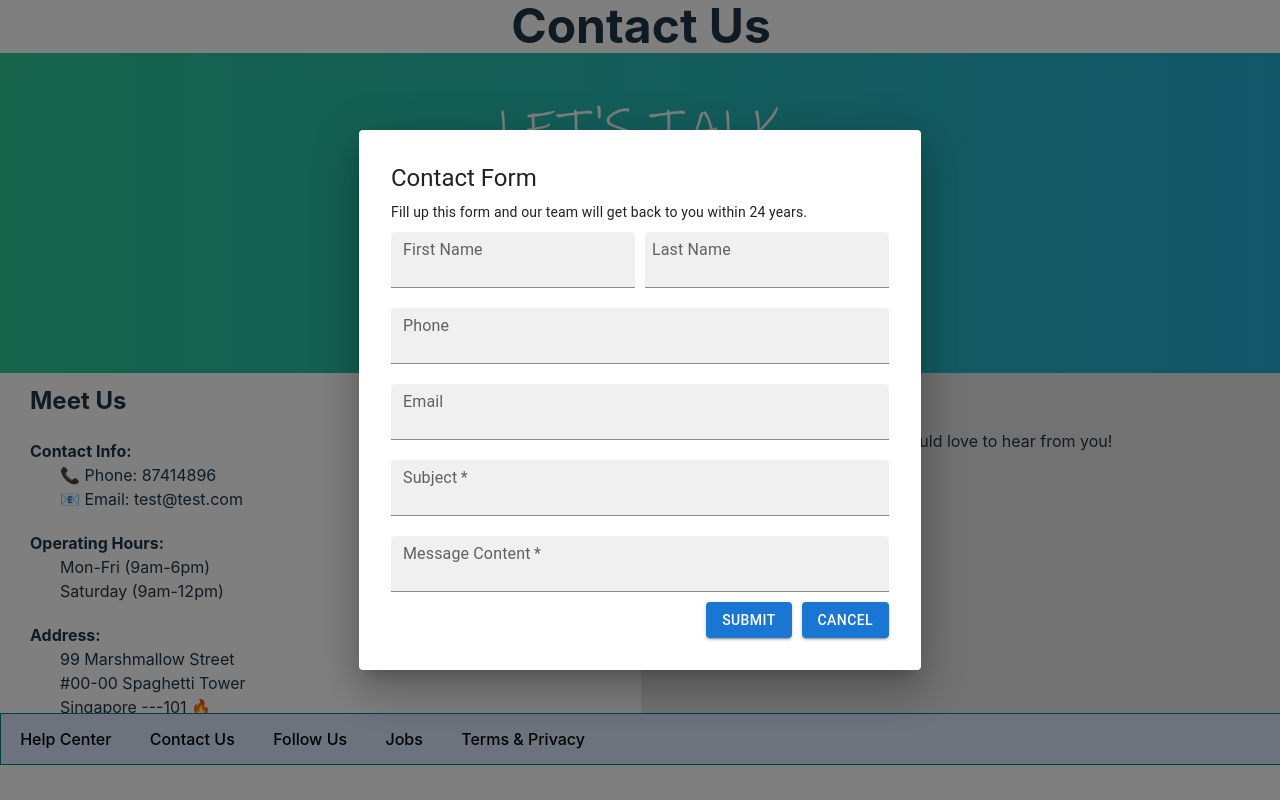
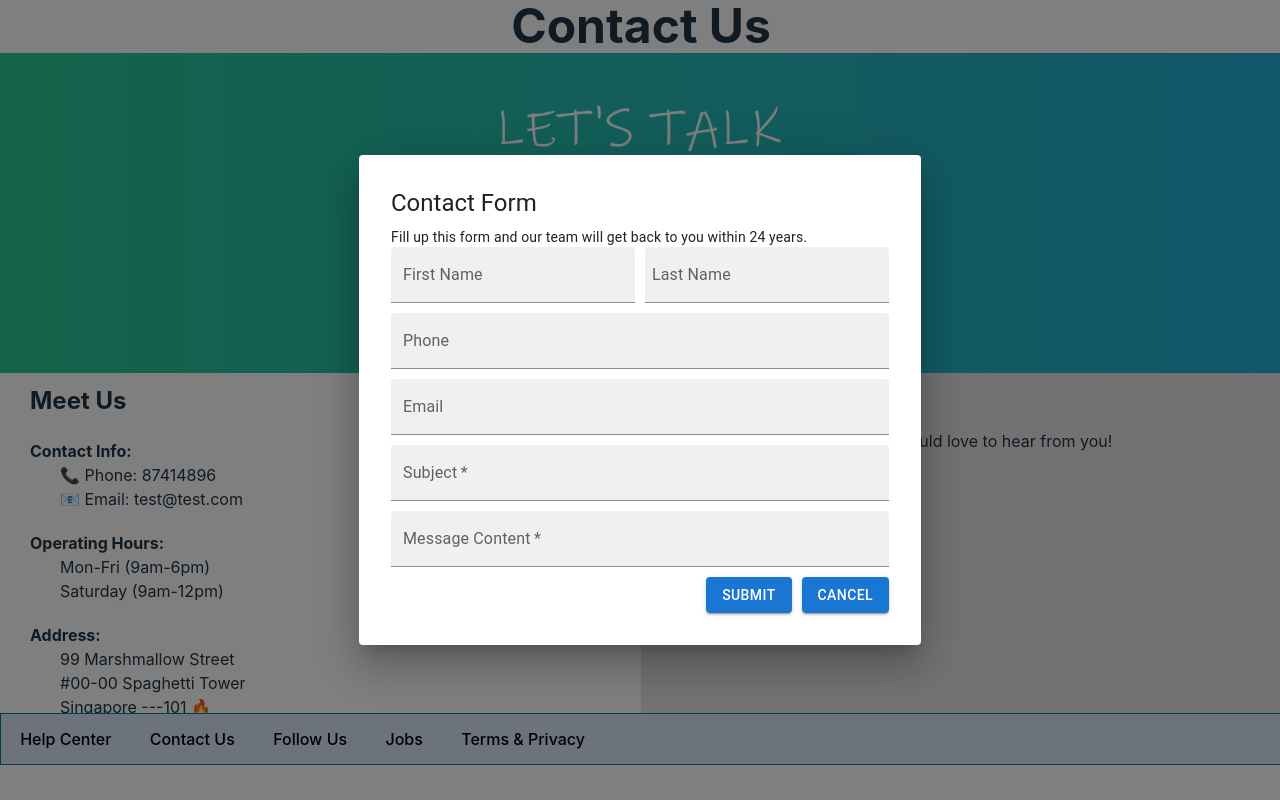
Before and after one commit to ntu-se7-grp3/garang-guni, a React (Vite) app: page /contact in a window 1280 px wide. Both pictures are taken after a click on the button "Contact us". Built offline with nearby package versions, Linux system fonts and the light colour scheme.

Commit message:
Fix ContactForm as it was constantly rerendering and Add validation.
Removed StyledTextField as it was causing the textfield to rerender everytime
there is a state change. Removed all the relavant things to bypass the focus
issue caused by this. Add validation and relavant messages.

```diff
--- a/src/components/ContactForm.jsx
+++ b/src/components/ContactForm.jsx
@@ -1,6 +1,6 @@
-import { useState, useRef, useEffect } from "react";
-import Joi from "joi-browser"
-import { Button, styled, TextField, Typography } from "@mui/material";
+import { useState } from "react";
+import Joi from "joi-browser";
+import { Alert, Button, TextField, Typography } from "@mui/material";
 
 import styles from "./ContactForm.module.css";
 
@@ -10,28 +10,40 @@ const initFormState = {
   phone: "",
   email: "",
   subject: "",
-  messageBody: ""
+  messageBody: "",
 };
 
 const schema = {
-  firstName: Joi.string().min(1).max(60),
-  lastName: Joi.string().min(1).max(60),
-  phone: Joi.string().regex(/^[0-9]{8}$/),
-  email: Joi.string().email(),
+  firstName:
+  Joi.string().min(1).max(60)
+  .regex(/^[a-zA-Z]+$/).empty(''),
+  lastName: Joi.string().min(1).max(60)
+  .regex(/^[a-zA-Z]+$/).empty(''),
+  phone: Joi.string().regex(/^[0-9]{8}$/).empty(''),
+  email: Joi.string().email().empty(''),
   subject: Joi.string().min(1).required(),
-  messageBody: Joi.string().min(1).required()
+  messageBody: Joi.string().min(1).required(),
 };
 
-function ContactForm({ handleClose=()=>{} } ) {
+const cFrmErrorMessage =  {
+  firstNameError: "Invalid first name! Please enter a valid name. (Alpha only)",
+  lastNameError: "Invalid last name! Please enter a valid name. (Alpha only)",
+  phoneError: "Invalid phone number! Please enter a valid phone. (8 Digits)",
+  emailError: "Invalid email! Plesae enter a valid Email address.",
+  subjectError: "Please enter a subject.",
+  messageBodyError: "Please enter a message."
+};
+
+const MISSING_REQUIRED_FIELD_FROM_FIELD = "Missing one of the required field";
+
+const getTextInBrackets = (str) => {
+  const re = /\[(.*?)\]$/
+  return re.exec(str);
+}
+
+function ContactForm({ handleClose = () => {} }) {
   const [form, setForm] = useState(initFormState);
-  const [currentFocus, setCurrentFocus] = useState("");
-  const [error, setError] = useState({});
-
-  const inpRef = useRef("");
-
-  useEffect(() => {
-    if (inpRef.current !== "") inpRef.current.focus();
-   },[form]);
+  const [errors, setErrors] = useState({});
 
   const handleOnChange = (e) => {
     const { name, value } = e.target;
@@ -39,12 +51,12 @@ function ContactForm({ handleClose=()=>{} } ) {
       return {
         ...prevForm,
         [name]: value,
-      }
+      };
     });
 
     const errorMessage = validate(e);
-    setError((error) => {
-      const newError = {...error};
+    setErrors((errors) => {
+      const newError = { ...errors };
       if (errorMessage) {
         newError[name] = errorMessage;
       } else {
@@ -70,108 +82,138 @@ function ContactForm({ handleClose=()=>{} } ) {
 
   const handleOnSubmit = (e) => {
     e.preventDefault();
-    const allSchema = Joi.object(schema).or("firstName","lastName").or("email","phone");
+    const allSchema = Joi.object(schema)
+                          .or("firstName", "lastName")
+                          .or("email", "phone");
     const result = Joi.validate(form, allSchema, { abortEarly: false });
 
     const { error } = result;
-    console.log(error);
 
-    if(!error) {
+    if (!error) {
       // Call the api after the api is created.
       alert("Success");
     } else {
       const errorData = error.details.reduce((acc, curItem) => {
-        const name = curItem.path[0];
+        const name = curItem.path[0] ? curItem.path[0] : MISSING_REQUIRED_FIELD_FROM_FIELD;
         const message = curItem.message;
         const updatedMessage = acc[name] ? acc[name] + "," + message : message;
         acc[name] = updatedMessage;
 
         return acc;
-      },{});
+      }, {});
 
-      setError(errorData);
+      setErrors(errorData);
     }
   };
 
-  const StyledTextField = styled(TextField)(({ theme }) => ({
-    width: "100%",
-    padding: "10px 0px 10px 0px"
-  }));
+  const printErrorMessage = (errors) => {
+    const readableErrorsForUsers = Object.entries(errors).map(item => {
+      switch(item[0]) {
+        case "firstName":
+          return <p>{cFrmErrorMessage.firstNameError}</p>;
+        case "lastName":
+          return <p>{cFrmErrorMessage.lastNameError}</p>;
+        case "phone":
+          return <p>{cFrmErrorMessage.phoneError}</p>;
+        case "email":
+          return <p>{cFrmErrorMessage.emailError}</p>;
+        case "subject":
+          return <p>{cFrmErrorMessage.subjectError}</p>;
+        case "messageBody":
+          return <p>{cFrmErrorMessage.messageBodyError}</p>;
+        case MISSING_REQUIRED_FIELD_FROM_FIELD:
+          return item[1].split("value")
+                        .fiter(match => match)
+                        .map((error,i) =>
+                             <p key={i}>{getTextInBrackets(error)}</p>);
+        default:
+          throw new Error('Unknown Error has been caught in printErrorMessage.');
+      }
+    });
+    return readableErrorsForUsers;
+  };
 
   return (
     <form onSubmit={handleOnSubmit} className={styles.form}>
-      <Typography gutterBottom variant="h5">Contact Form</Typography>
+      <Typography gutterBottom variant="h5">
+        Contact Form
+      </Typography>
       <Typography variant="body2" component="p">
         Fill up this form and our team will get back to you within 24 years.
       </Typography>
       <div className={styles.nameField}>
-        <StyledTextField name="firstName"
-                         inputRef={currentFocus === "firstName" ? inpRef: null}
-                         style={{paddingRight: "5px"}}
+        <TextField
+          name="firstName"
+          InputProps={{className: styles.contactTextField}}
+          style={{ paddingRight: "5px", width:"50%" }}
           label="First Name"
           variant="filled"
           value={form.firstName}
           onChange={handleOnChange}
-                         onFocus={() => setCurrentFocus("firstName")}
         />
-        <StyledTextField name="lastName"
-                         inputRef={currentFocus === "lastName" ? inpRef : null}
-                         style={{paddingLeft: "5px"}}
+        <TextField
+          name="lastName"
+          InputProps={{className: styles.contactTextField}}
+          style={{ paddingLeft: "5px", width:"50%"}}
           label="Last Name"
           variant="filled"
           value={form.lastName}
-                         onFocus={() => setCurrentFocus("lastName")}
-                         onChange={handleOnChange}/>
+          onChange={handleOnChange}
+        />
       </div>
-      <StyledTextField name="phone"
-                       inputRef={currentFocus === "phone" ? inpRef : null}
+      <TextField
+        name="phone"
+        InputProps={{className: styles.contactTextField}}
         label="Phone"
         type="tel"
         variant="filled"
         value={form.phone}
-                       onFocus={() => setCurrentFocus("phone")}
-                       onChange={handleOnChange}/>
-      <StyledTextField name="email"
-                       inputRef={currentFocus === "email" ? inpRef : null}
+        onChange={handleOnChange}
+      />
+      <TextField
+        name="email"
+        InputProps={{className: styles.contactTextField}}
         label="Email"
         type="email"
         variant="filled"
         value={form.email}
-                       onFocus={() => setCurrentFocus("email")}
-                       onChange={handleOnChange}/>
-      <StyledTextField name="subject"
-                       inputRef={currentFocus === "subject" ? inpRef : null}
+        onChange={handleOnChange}
+      />
+      <TextField
+        name="subject"
+        InputProps={{className: styles.contactTextField}}
         label="Subject"
         variant="filled"
         value={form.subject}
-                       onFocus={() => setCurrentFocus("subject")}
         onChange={handleOnChange}
-                       required/>
-      <StyledTextField name="messageBody"
-                       inputRef={currentFocus === "messageBody" ? inpRef : null}
+        required
+      />
+      <TextField
+        name="messageBody"
+        InputProps={{className: styles.contactTextField}}
         label="Message Content"
         multiline
         variant="filled"
         value={form.messageBody}
-                       onFocus={(e) => {
-                        setCurrentFocus("messageBody");
-                        return e.currentTarget.setSelectionRange(
-                          e.currentTarget.value.length,
-                          e.currentTarget.value.length
-                        );
-                      }}
         onChange={handleOnChange}
-                       required/>
+        required
+      />
 
       <div className={styles.formButtons}>
-        <Button type="submit" variant="contained" color="primary" >Submit</Button>
-        <Button variant="contained"
-                onClick={handleClose}
-                style={{marginLeft:"10px"}}
-                >Cancel</Button>
+        <Button type="submit" variant="contained" color="primary">
+          Submit
+        </Button>
+        <Button variant="contained" onClick={handleClose} style={{ marginLeft: "10px" }}>
+          Cancel
+        </Button>
       </div>
+      { Object.keys(errors).length !== 0 && (
+        <Alert className={styles.alertBox} sx={{ mb: 4 }} severity="error">
+          {printErrorMessage(errors)}
+        </Alert>
+      )}
     </form>
-  )
+  );
 }
 
 export default ContactForm;
--- a/src/components/ContactForm.module.css
+++ b/src/components/ContactForm.module.css
@@ -14,3 +14,16 @@
   align-items: center;
   justify-content: flex-end;
 }
+
+.contactTextField {
+  width: 100%;
+  margin: 0px 0px 10px 0px;
+}
+
+.alertBox {
+  margin-top: 15px;
+}
+
+.alertBox p {
+  margin: 0px;
+}
```
Lines whose indentation alone changed are shown as unchanged.
